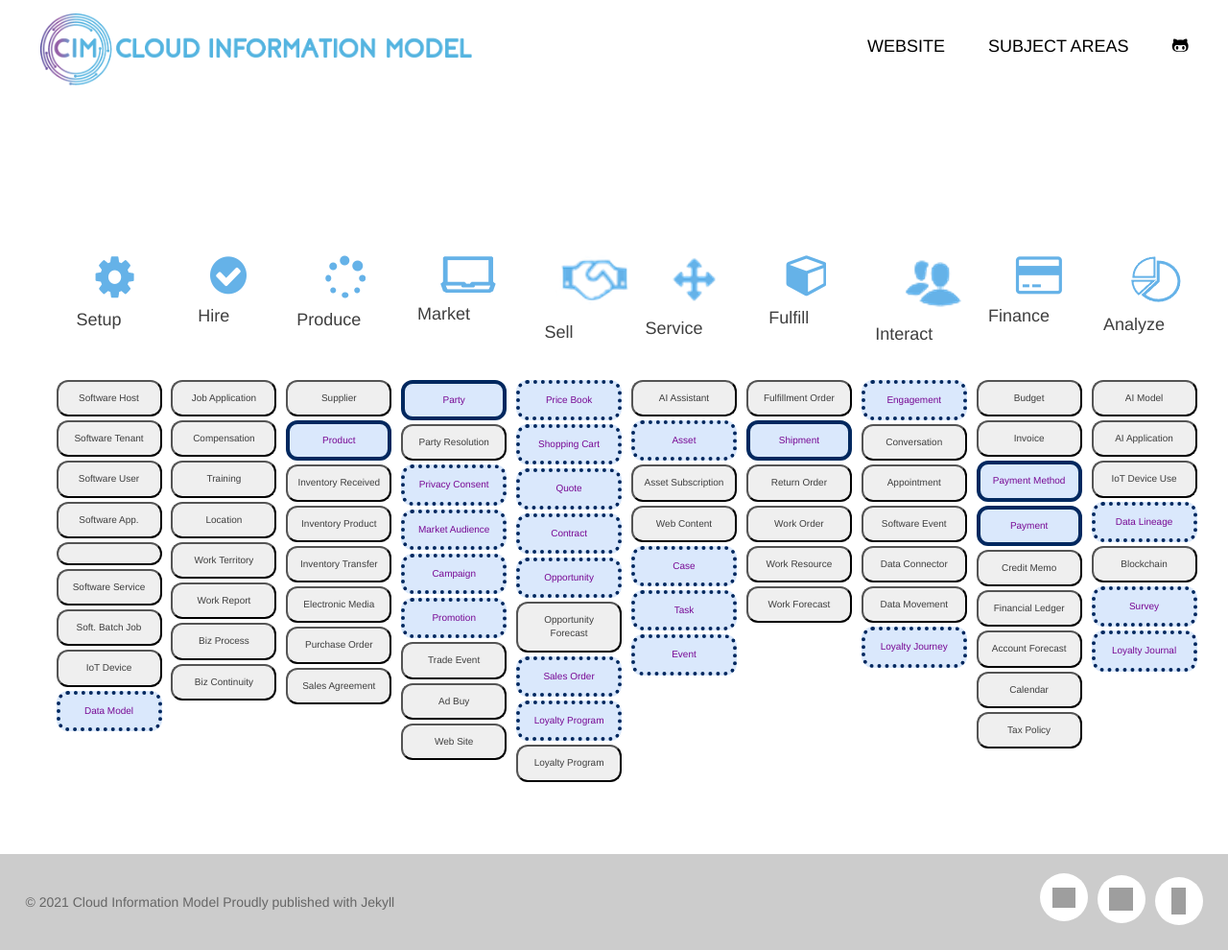
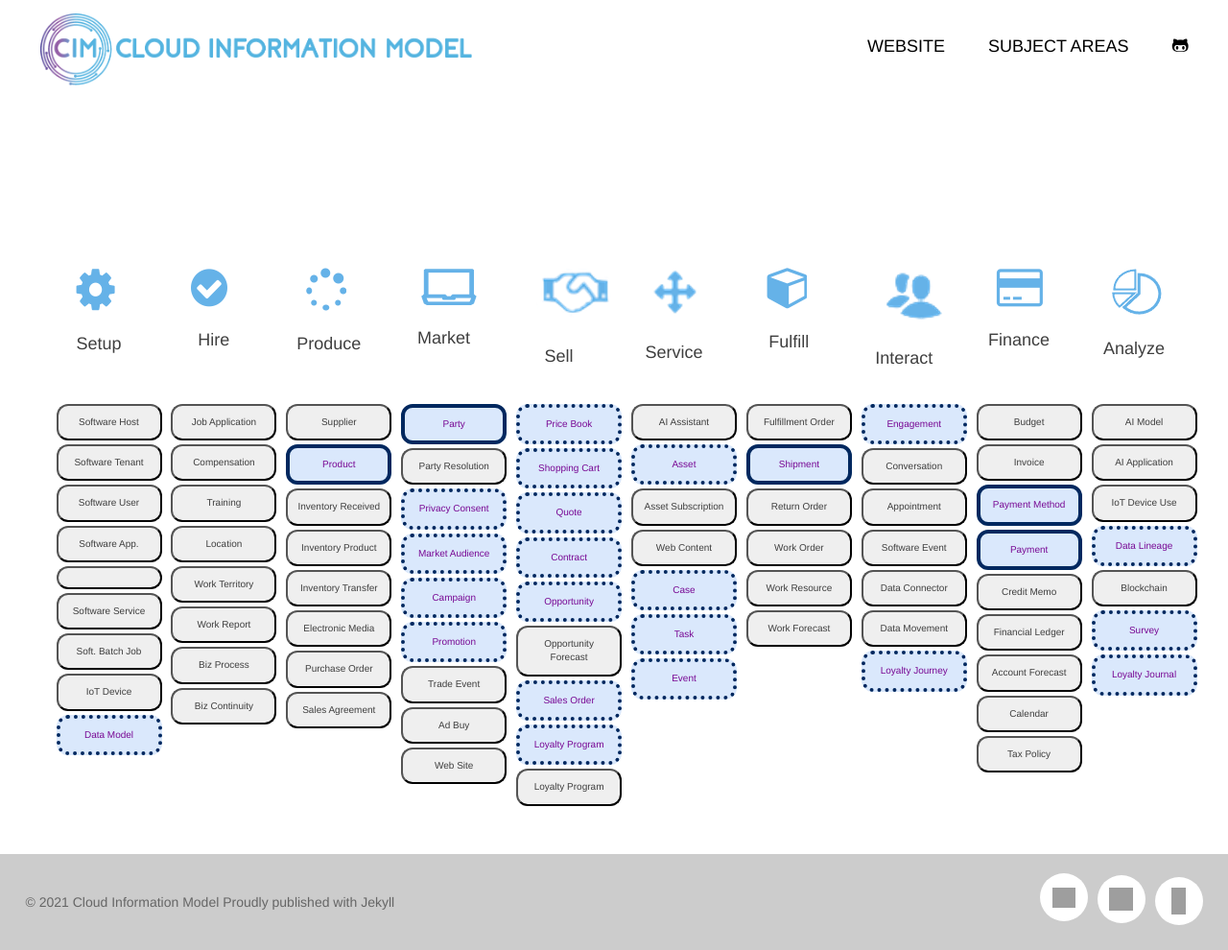
Before and after one commit to standards-hub/cim_github_pages, a Jekyll site: the page built from index.markdown, in a window 1280 px wide and 990 px high. Shown: the whole window at 96% size. Built offline with Jekyll 4.4.1, drawn with Linux system fonts in a browser that asks for light colours; nearby versions of some CDN libraries; some web fonts are replaced; a script that is not in the unit is left out; grey boxes are pictures that could not be loaded.

Commit message:
Update home.html

```diff
--- a/_layouts/home.html
+++ b/_layouts/home.html
@@ -37,6 +37,14 @@ layout: default
     display: block;
     width: 110px;
 }
+.imagen{
+    font-size: 50px;
+    margin-left: 20px;
+    margin-right: auto;
+    align-content: baseline;
+    margin-top: 12.5px;
+    margin-bottom: 12.5px;
+ }
 table {
    width: 100%;
    border: 1px solid #000;
@@ -106,16 +114,16 @@ h5{
     <table style="table-layout: fixed;width: 1200px;">
 
       <tr style="border: 1px solid #ffffff00;">
-        <td class="td"><img src="./img/icon/setup.png" style="font-size: 50px; margin-left: 40px;"/><h5 style="text-align: center;">{{page.subject1}}</h5></td>
-        <td class="td"><img src="./img/icon/hire.png" style="font-size: 50px; margin-left: 40px;"/><h5 style="text-align: center;">{{page.subject2}}</h5></td>
-        <td class="td"><img src="./img/icon/produce.png" style="font-size: 50px; margin-left: 40px;"/><h5 style="text-align: center;">{{page.subject3}}</h5></td>
-        <td class="td"><img src="./img/icon/market.png" style="font-size: 50px; margin-left: 40px;"/><h5 style="text-align: center;">{{page.subject4}}</h5></td>
-        <td class="td"><img src="./img/icon/sell.png" style="font-size: 50px; margin-left: 40px;"/><h5 style="text-align: center;">{{page.subject5}}</h5></td>
-        <td class="td"><img src="./img/icon/service.png" style="font-size: 50px; margin-left: 40px;"/><h5 style="text-align: center;">{{page.subject6}}</h5></td>
-        <td class="td"><img src="./img/icon/fulfill.png" style="font-size: 50px; margin-left: 40px;"/><h5 style="text-align: center;">{{page.subject7}}</h5></td>
-        <td class="td"><img src="./img/icon/interact.png" style="font-size: 50px; margin-left: 40px;"/><h5 style="text-align: center;">{{page.subject8}}</h5></td>
-        <td class="td"><img src="./img/icon/finance.org.png" style="font-size: 50px; margin-left: 40px;"/><h5 style="text-align: center;">{{page.subject9}}</h5></td>
-        <td class="td"><img src="./img/icon/analyze.png" style="font-size: 50px; margin-left: 40px;"/><h5 style="text-align: center;">{{page.subject10}}</h5></td>
+        <td class="td"><img src="./img/icon/setup.png" class="imagen"/><h5 style="text-align: center;">{{page.subject1}}</h5></td>
+        <td class="td"><img src="./img/icon/hire.png" class="imagen"/><h5 style="text-align: center;">{{page.subject2}}</h5></td>
+        <td class="td"><img src="./img/icon/produce.png" class="imagen"/><h5 style="text-align: center;">{{page.subject3}}</h5></td>
+        <td class="td"><img src="./img/icon/market.png" class="imagen"/><h5 style="text-align: center;">{{page.subject4}}</h5></td>
+        <td class="td"><img src="./img/icon/sell.png" class="imagen"/><h5 style="text-align: center;">{{page.subject5}}</h5></td>
+        <td class="td"><img src="./img/icon/service.png" class="imagen"/><h5 style="text-align: center;">{{page.subject6}}</h5></td>
+        <td class="td"><img src="./img/icon/fulfill.png"class="imagen"/><h5 style="text-align: center;">{{page.subject7}}</h5></td>
+        <td class="td"><img src="./img/icon/interact.png" class="imagen"/><h5 style="text-align: center;">{{page.subject8}}</h5></td>
+        <td class="td"><img src="./img/icon/finance.org.png" class="imagen"/><h5 style="text-align: center;">{{page.subject9}}</h5></td>
+        <td class="td"><img src="./img/icon/analyze.png" class="imagen"/><h5 style="text-align: center;">{{page.subject10}}</h5></td>
       </tr>
 
       <tr style="background: white; ">
```
